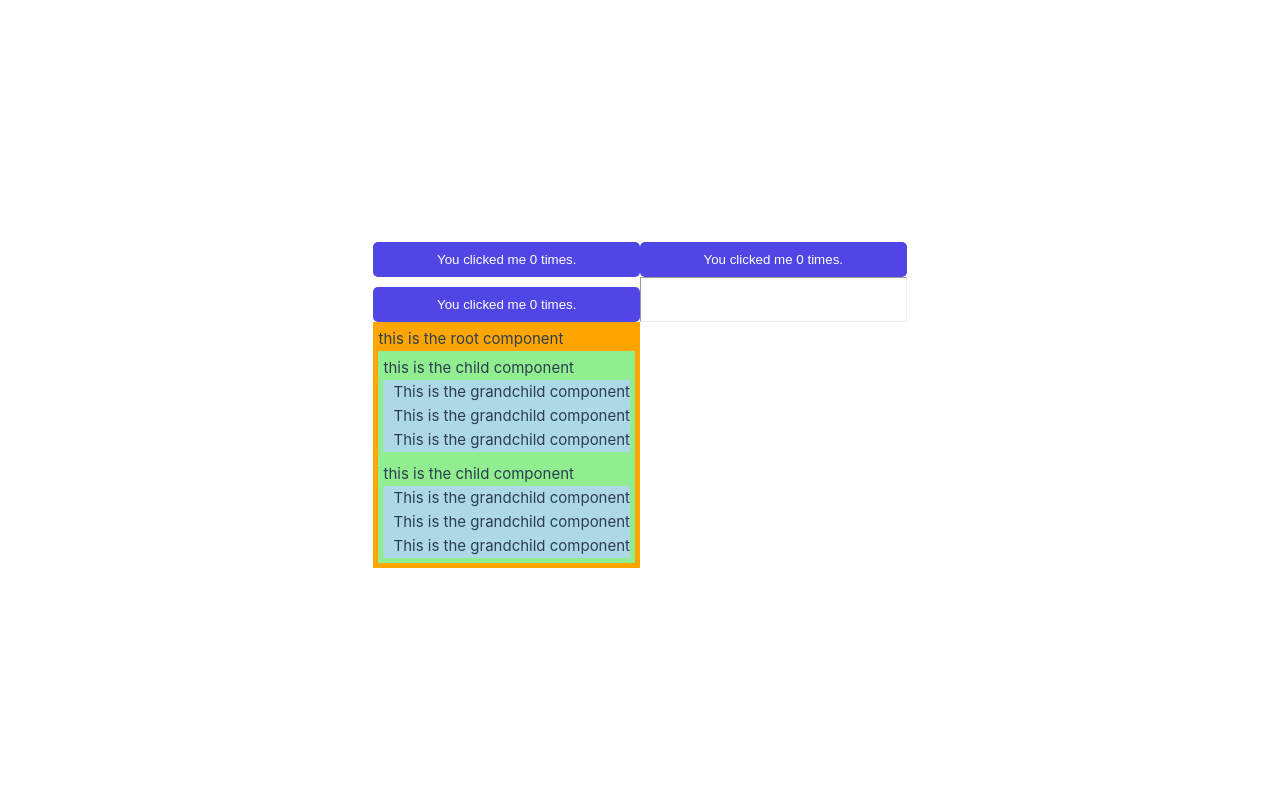
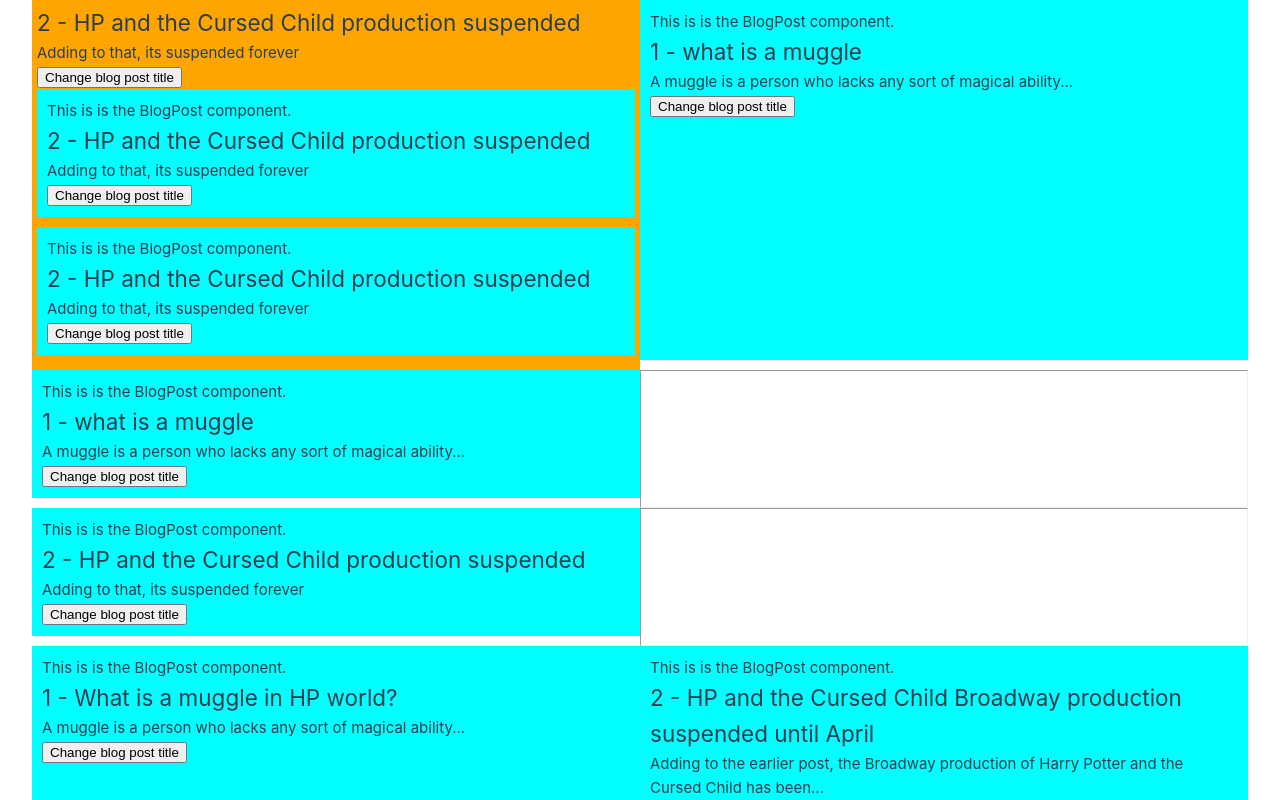
Before and after one commit to oropezalondra/learn-vue-3-with-alondra, a Vue app: page / in a window 1280 px wide. Shown: the top 800 px of the page. Built offline with nearby package versions, Linux system fonts and the light colour scheme.

Commit message:
Pass data to child components with props

```diff
--- a/src/App.vue
+++ b/src/App.vue
@@ -1,23 +1,94 @@
 <template>
-  <ButtonCounter></ButtonCounter>
-  <ButtonCounter></ButtonCounter>
+  <div style="background-color: orange; padding: 5px;">
+    <h2>{{ blogPostId }} - {{ blogPostTitle }}</h2>
+    <h4> {{ blogPostContent }}</h4>
+    <button @click="blogPostTitle = 'A different title'">
+      Change blog post title
+    </button>
+    <BlogPost
+      :id="blogPostId"
+      :blog-post-title="blogPostTitle"
+      :blog-post-content="blogPostContent"
+    ></BlogPost>
+    <BlogPost
+      :id="blogPostId"
+      :blog-post-title="blogPostTitle"
+      :blog-post-content="blogPostContent"
+    ></BlogPost>
 
-  <button-counter></button-counter>
+  </div>
+  <BlogPost id="1"
+  blogPostTitle="what is a muggle"
+  blogPostContent="A muggle is a person who lacks any sort of magical ability..."
+  ></BlogPost>
+
+  <BlogPost id="1"
+  blog-post-title="what is a muggle"
+  blog-post-content="A muggle is a person who lacks any sort of magical ability..."
+  ></BlogPost>
 
   <hr />
 
-  <div style="background-color: orange; padding: 5px;">
-    this is the root component
+  <BlogPost
+  :id="blogPostId"
+  :blog-post-title="blogPostTitle"
+  :blog-post-content="blogPostContent"
+  ></BlogPost>
 
-    <ComponentA></ComponentA>
-    <ComponentA></ComponentA>
-  </div>
+  <hr />
+
+  <BlogPost v-for="post in posts"
+  :key="post.id"
+  :id="post.id"
+  :blog-post-title="post.blogPostTitle"
+  :blog-post-content="post.blogPostContent"
+  ></BlogPost>
+
+  <hr />
+
+  <BlogPost v-for="post in posts"
+  :key="post.id"
+  v-bind="post"
+  ></BlogPost>
 
 </template>
 
 <script setup>
-import ButtonCounter from './ButtonCounter.vue';
-import ComponentA from '@/ComponentA.vue';
+import {ref} from 'vue'
+import BlogPost from './BlogPost.vue';
+
+let blogPostId = ref(2)
+let blogPostTitle = ref('HP and the Cursed Child production suspended')
+let blogPostContent = ref('Adding to that, its suspended forever')
+
+let posts = ref([
+{
+    id: 1,
+    blogPostTitle: 'What is a muggle in HP world?',
+    blogPostContent:
+      'A muggle is a person who lacks any sort of magical ability...'
+  },
+  {
+    id: 2,
+    blogPostTitle:
+      'HP and the Cursed Child Broadway production suspended until April',
+    blogPostContent:
+      'Adding to the earlier post, the Broadway production of Harry Potter and the Cursed Child has been...'
+  },
+  {
+    id: 3,
+    blogPostTitle: 'Potter DIY: Make Your Own “Harry Potter Puppet Pal”',
+    blogPostContent:
+      'We all remember those iconic YouTube videos of Harry and the gang and probably couldn’t get “The Mysterious...'
+  },
+  {
+    id: 4,
+    blogPostTitle: 'Fan Project Brings Life to “Harry Potter” in Translation',
+    blogPostContent:
+      'It’s no secret that the Harry Potter series is a global phenomenon, having been translated into over 80 languages to date....'
+  }
+])
+
 </script>
 
 <style scoped></style>
--- /dev/null
+++ b/src/BlogPost.vue
@@ -0,0 +1,44 @@
+<template>
+    <div class="blog-post">
+        <p>
+            {{ message }}
+        </p>
+
+        <h2>{{ id }} - {{ blogPostTitle }}</h2>
+        <h4>{{ blogPostContent }}</h4>
+        <button @click="changeBlogPostTitle">
+            Change blog post title
+        </button>
+    </div>
+</template>
+
+<script setup>
+import {ref} from 'vue'
+
+let message = ref('This is is the BlogPost component.')
+
+let props = defineProps(['id','blogPostTitle','blogPostContent'])
+
+function changeBlogPostTitle() {
+    blogPostTitle = 'a different title'
+}
+
+console.log(props.blogPostTitles)
+
+// defineProps({
+//     id: Number,
+//     blogPostTitle: String,
+//     blogPostContent: String
+// })
+
+</script>
+
+<style scoped>
+
+.blog-post{
+    background-color: aqua;
+    padding: 10px;
+    margin-bottom: 10px;
+}
+
+</style>
--- a/src/ButtonCounter.vue
+++ /dev/null
@@ -1,27 +0,0 @@
-<template>
-    <button @click="count++">You clicked me {{ count }} times.</button>
-</template>
-
-<script setup>
-import {ref} from 'vue';
-
-let count = ref(0)
-</script>
-
-<style scoped>
-button {
-  background-color: #4f46e5;
-  color: #fff;
-  border: none;
-  padding: 10px 20px;
-  border-radius: 5px;
-  cursor: pointer;
-  margin-top: 10px;
-  transition: all 0.2s;
-}
-
-button:hover {
-  background-color: #4138d9;
-  box-shadow: 0 4px 8px rgba(0, 0, 0, 0.2);
-}
-</style>
--- a/src/ComponentA.vue
+++ /dev/null
@@ -1,16 +0,0 @@
-<template>
-    <div style="background-color: lightgreen; padding: 5px;">
-        this is the child component
-        <ComponentB></ComponentB>
-        <ComponentB></ComponentB>
-        <ComponentB></ComponentB>
-    </div>
-</template>
-
-<script setup>
-import ComponentB from './ComponentB.vue';
-</script>
-
-<style scoped>
-
-</style>
--- a/src/ComponentB.vue
+++ /dev/null
@@ -1,13 +0,0 @@
-<template>
-    <div style="background-color: lightblue; padding-left: 10px;">
-        This is the grandchild component
-    </div>
-</template>
-
-<script setup>
-
-</script>
-
-<style scoped>
-
-</style>
```
